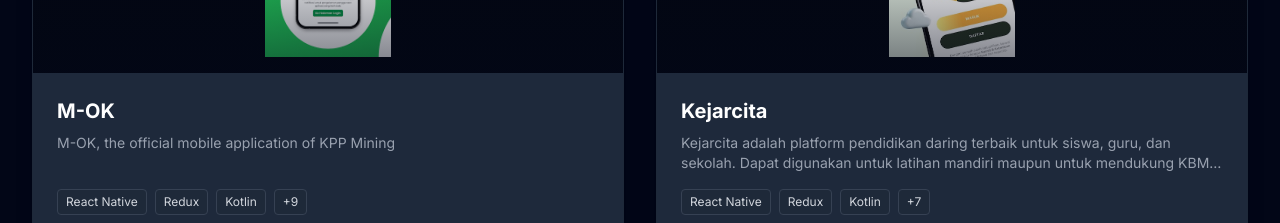
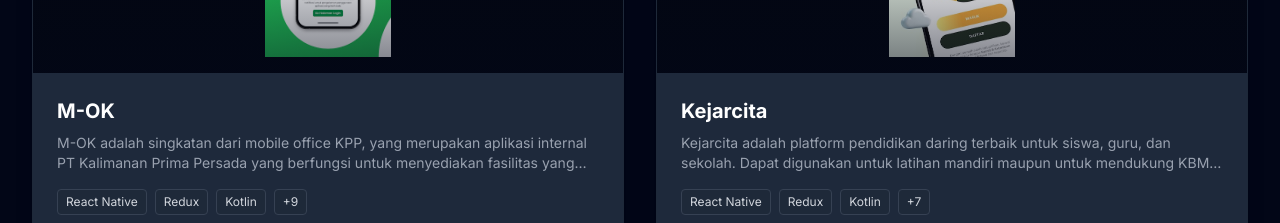
Before and after one commit to candrasdkd/portofolio-csd, a React (Vite) app: page / in a window 1280 px wide. Shown: the part 3000-3223 px from the top of the page. Built offline with nearby package versions, Linux system fonts and the light colour scheme.

Commit message:
Update project description for M-OK to Indonesian language

```diff
--- a/src/constants.ts
+++ b/src/constants.ts
@@ -63,8 +63,8 @@
     title: "M-OK",
     category: ProjectCategory.CLIENT,
     type: ProjectType.MOBILE,
-    description: "M-OK, the official mobile application of KPP Mining",
-    fullDescription: "M-OK is an abbreviation of KPP mobile office, which is an internal application of PT Kalimanan Prima Persada that functions to provide facilities that support the work and personal needs of employees.",
+    description: "M-OK adalah singkatan dari mobile office KPP, yang merupakan aplikasi internal PT Kalimanan Prima Persada yang berfungsi untuk menyediakan fasilitas yang menunjang pekerjaan dan kebutuhan personal dari karyawan.",
+    fullDescription: "M-OK adalah singkatan dari mobile office KPP, yang merupakan aplikasi internal PT Kalimanan Prima Persada yang berfungsi untuk menyediakan fasilitas yang menunjang pekerjaan dan kebutuhan personal dari karyawan.",
     technologies: ["React Native", "Redux", "Kotlin", "Java", "Swift", "GraphQL", "Postman", "SQL Server", "MongoDB", "Google Play Store", "App Store", "Figma"],
     // Gunakan gambar rasio Portrait (misal 400x800) untuk simulasi mobile
     images: ["assets/mok1.png", "assets/mok2.png", "assets/mok3.png", "assets/mok4.png", "assets/mok5.png", "assets/mok6.png", "assets/mok7.png"],
```
